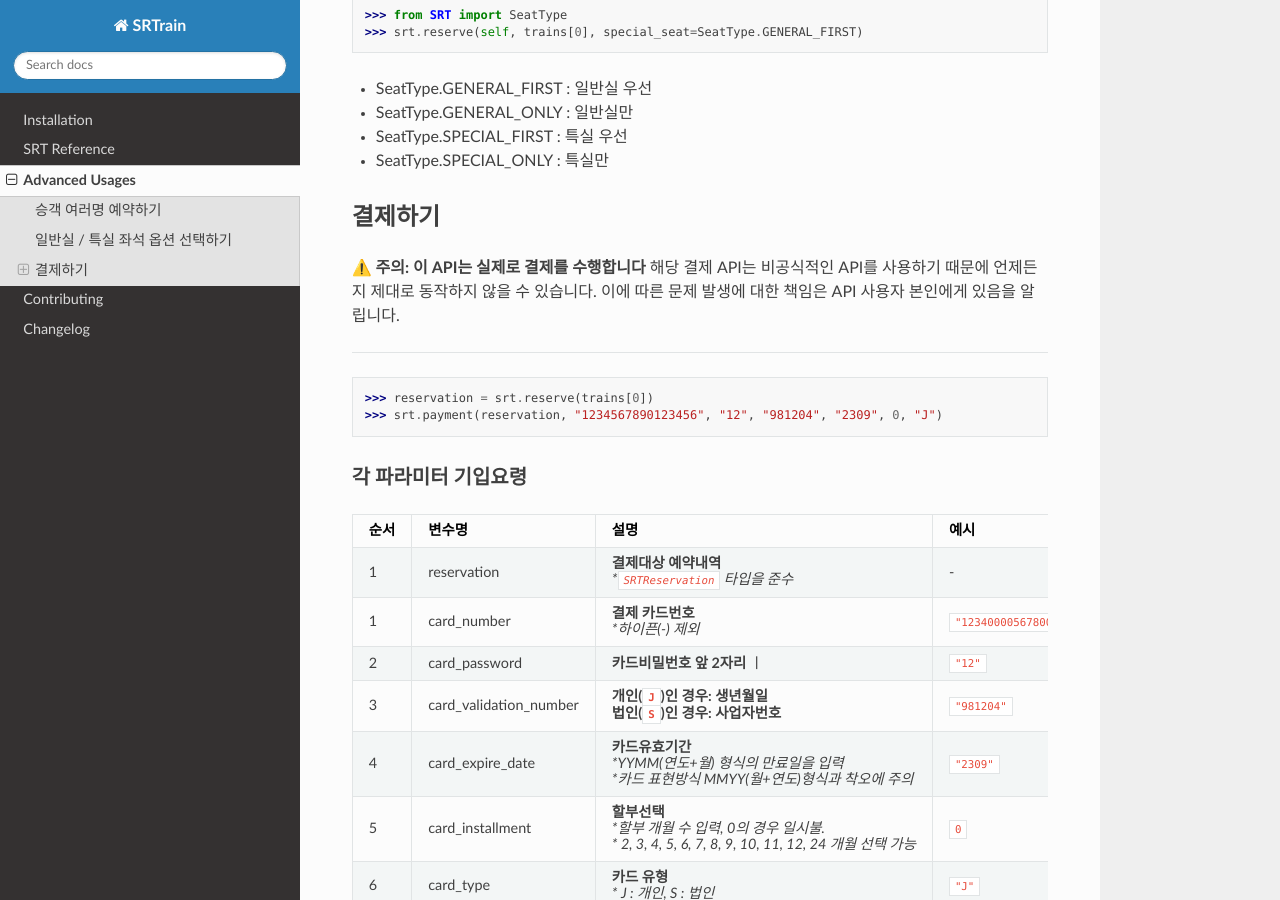
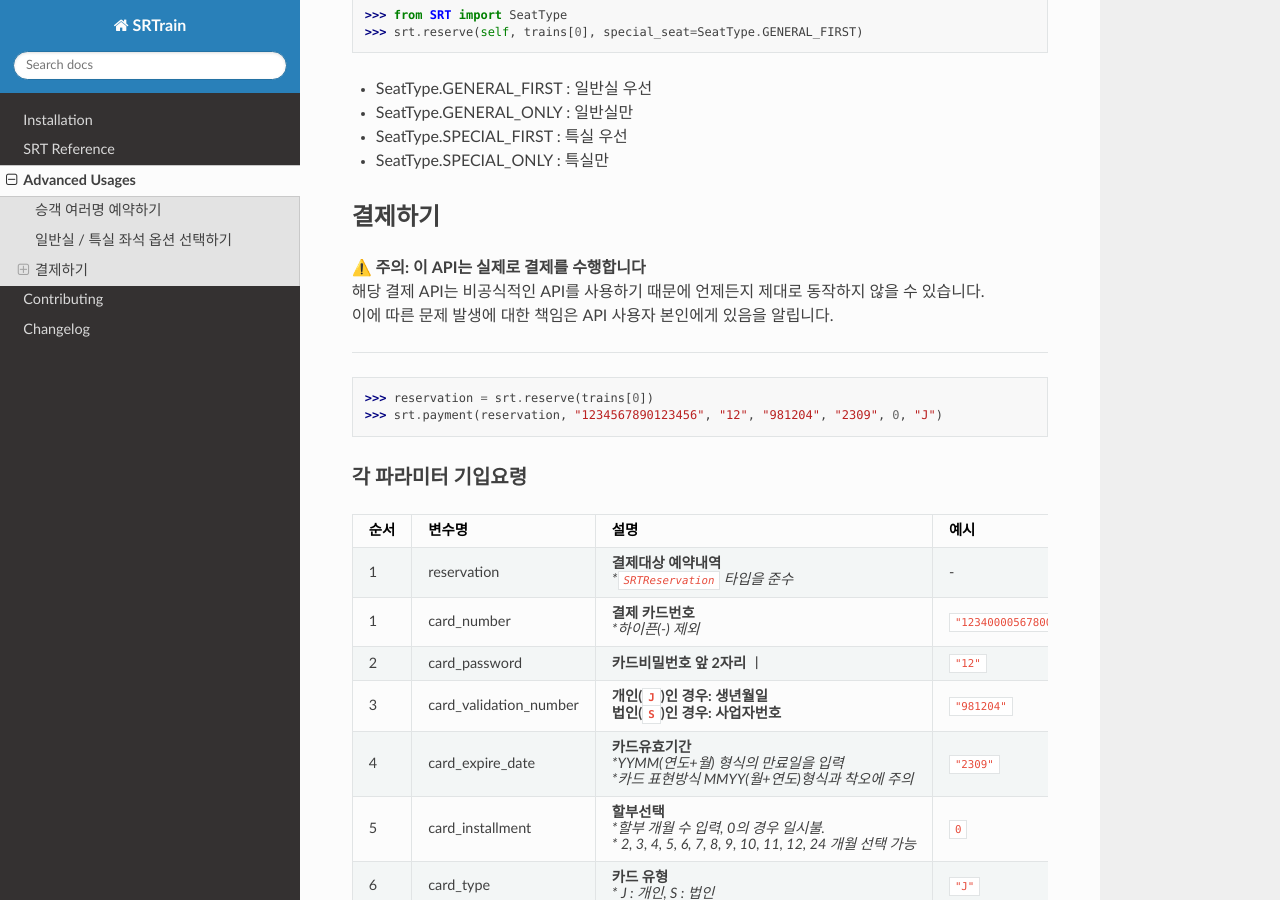
Before and after one commit to ryanking13/SRT, a Sphinx documentation site: the page built from docs/advanced.md, in a window 1280 px wide and 900 px high, scrolled down 852 px. Built offline with Sphinx 7.4.7 and the Read the Docs theme 2.0.0, drawn with Linux system fonts in a browser that asks for light colours.

```diff
--- a/docs/advanced.md
+++ b/docs/advanced.md
@@ -43,9 +43,9 @@ Highly inspired by [@dotaitch](https://github.com/dotaitch).
 
 ## 결제하기
 
-**⚠️ 주의: 이 API는 실제로 결제를 수행합니다**
-해당 결제 API는 비공식적인 API를 사용하기 때문에 언제든지 제대로 동작하지 않을 수 있습니다.
-이에 따른 문제 발생에 대한 책임은 API 사용자 본인에게 있음을 알립니다.
+**⚠️ 주의: 이 API는 실제로 결제를 수행합니다**<br>
+해당 결제 API는 비공식적인 API를 사용하기 때문에 언제든지 제대로 동작하지 않을 수 있습니다.<br>
+이에 따른 문제 발생에 대한 책임은 API 사용자 본인에게 있음을 알립니다.<br>
 
 ---
 
```
